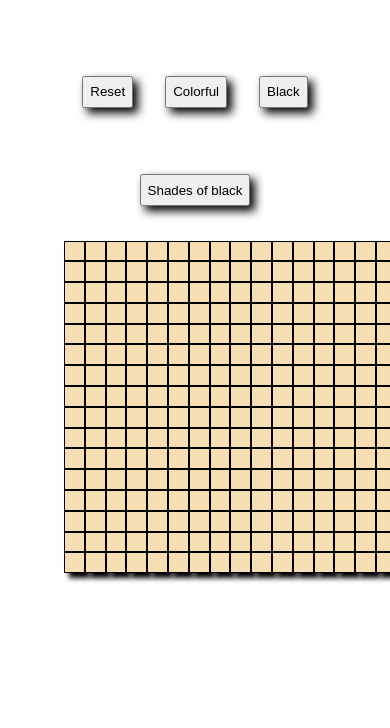
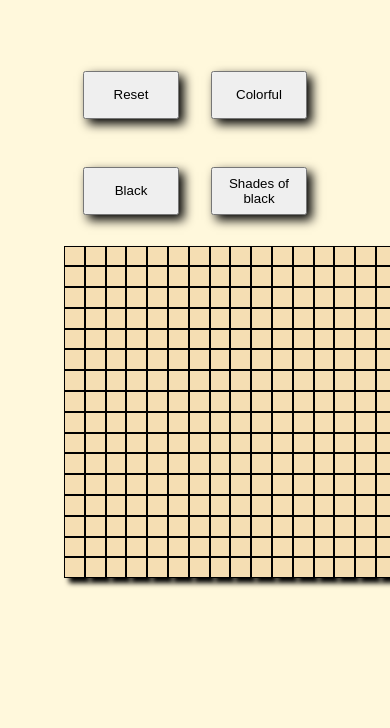
Before and after one commit to andres039/etch-a-sketch, a plain HTML site: page index.html in a window 390 px wide. Shown: the part 116-844 px from the top of the page. Drawn offline with Linux system fonts and the light colour scheme.

Commit message:
more responsive than the responsiveness

```diff
--- a/style.css
+++ b/style.css
@@ -8,6 +8,7 @@ body {
     height: 100vh;
     width: 100vw;
     padding: 4rem;
+    background-color: cornsilk;
 }
 header {
     display: flex;
@@ -26,7 +27,9 @@ header {
   background-color: black
 }
 .btn {
-  max-height: 2rem;
+  width: 6rem;
+
+  max-height: 3rem;
   box-shadow: 5px 5px 10px black;
 }
 nav {
```
